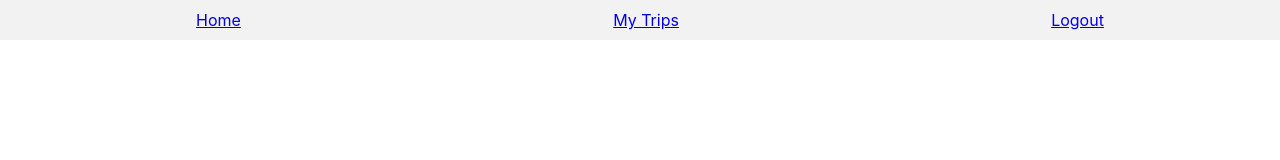
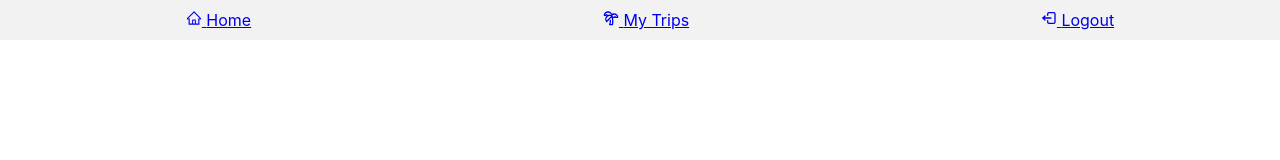
Before and after one commit to jliakim23/project3-frontend, a React (Create React App) app: page / in a window 1280 px wide. Shown: the top 160 px of the page. Built offline with nearby package versions, Linux system fonts and the light colour scheme.

Commit message:
added icons to nav bar

```diff
--- a/src/components/Nav.jsx
+++ b/src/components/Nav.jsx
@@ -1,13 +1,16 @@
 import React from "react";
 import { Link } from "react-router-dom";
+import { TbLogout2} from "react-icons/tb";
+import { LuPalmtree} from "react-icons/lu";
+import { AiOutlineHome} from "react-icons/ai";
 
 const Nav = () => {
   return (
     <div>
       <nav className="nav">
-        <Link to="/Home">Home</Link>
-        <Link to="/trips">My Trips</Link>
-        <Link to="/">Logout</Link>
+        <Link to="/Home"><AiOutlineHome  />{" "}Home</Link>
+        <Link to="/trips"><LuPalmtree  />{" "}My Trips</Link>
+        <Link to="/"><TbLogout2  />{" "}Logout</Link>
       </nav>
 
     </div>
```
